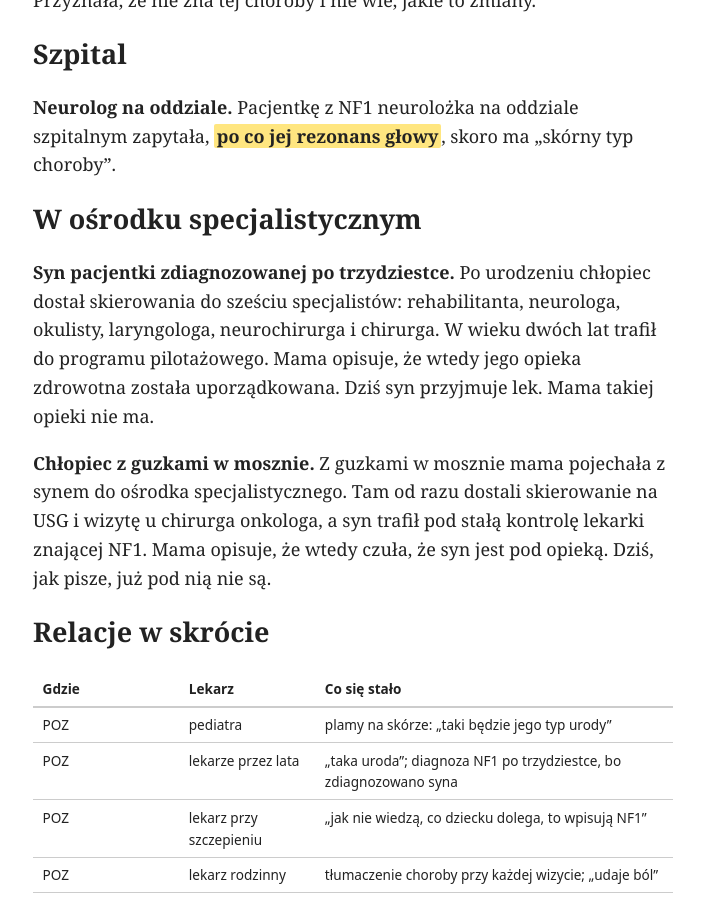
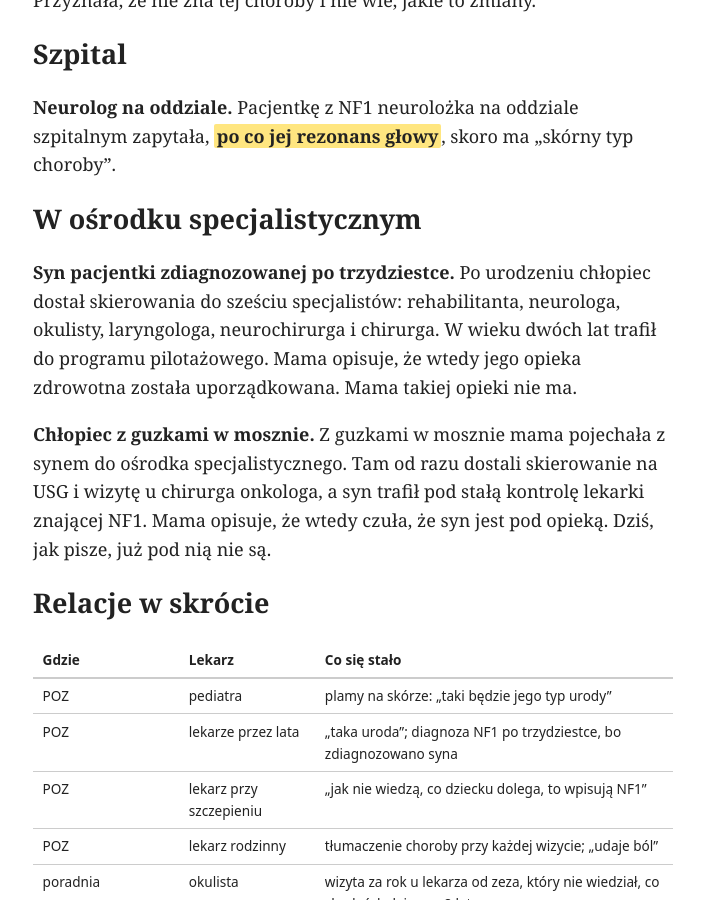
Before and after one commit to sylwiaeb/nf1news, a Jekyll site: the page built from _posts/2026-11-23-historie-pacjentow-z-nf.md, in a window 1280 px wide and 900 px high, scrolled down 2089 px. Shown: the whole window, without its empty margins (287-991 px from the left). Built offline with Jekyll 4.4.1, drawn with Linux system fonts in a browser that asks for light colours.

Commit message:
Szkic: bez informacji o leku
Co-Authored-By: Claude Opus 5.5 <noreply@anthropic.com>
Claude-Session: https://claude.ai/code/session_019jaYAT68TCeG7DBMMLMEMJ

```diff
--- a/_posts/2026-11-23-historie-pacjentow-z-nf.md
+++ b/_posts/2026-11-23-historie-pacjentow-z-nf.md
@@ -40,7 +40,7 @@ Rodzice dzieci z NF1 i dorośli z tą chorobą opisali nam, co słyszą w przych
 
 ## W ośrodku specjalistycznym
 
-**Syn pacjentki zdiagnozowanej po trzydziestce.** Po urodzeniu chłopiec dostał skierowania do sześciu specjalistów: rehabilitanta, neurologa, okulisty, laryngologa, neurochirurga i chirurga. W wieku dwóch lat trafił do programu pilotażowego. Mama opisuje, że wtedy jego opieka zdrowotna została uporządkowana. Dziś syn przyjmuje lek. Mama takiej opieki nie ma.
+**Syn pacjentki zdiagnozowanej po trzydziestce.** Po urodzeniu chłopiec dostał skierowania do sześciu specjalistów: rehabilitanta, neurologa, okulisty, laryngologa, neurochirurga i chirurga. W wieku dwóch lat trafił do programu pilotażowego. Mama opisuje, że wtedy jego opieka zdrowotna została uporządkowana. Mama takiej opieki nie ma.
 
 **Chłopiec z guzkami w mosznie.** Z guzkami w mosznie mama pojechała z synem do ośrodka specjalistycznego. Tam od razu dostali skierowanie na USG i wizytę u chirurga onkologa, a syn trafił pod stałą kontrolę lekarki znającej NF1. Mama opisuje, że wtedy czuła, że syn jest pod opieką. Dziś, jak pisze, już pod nią nie są.
 
```
